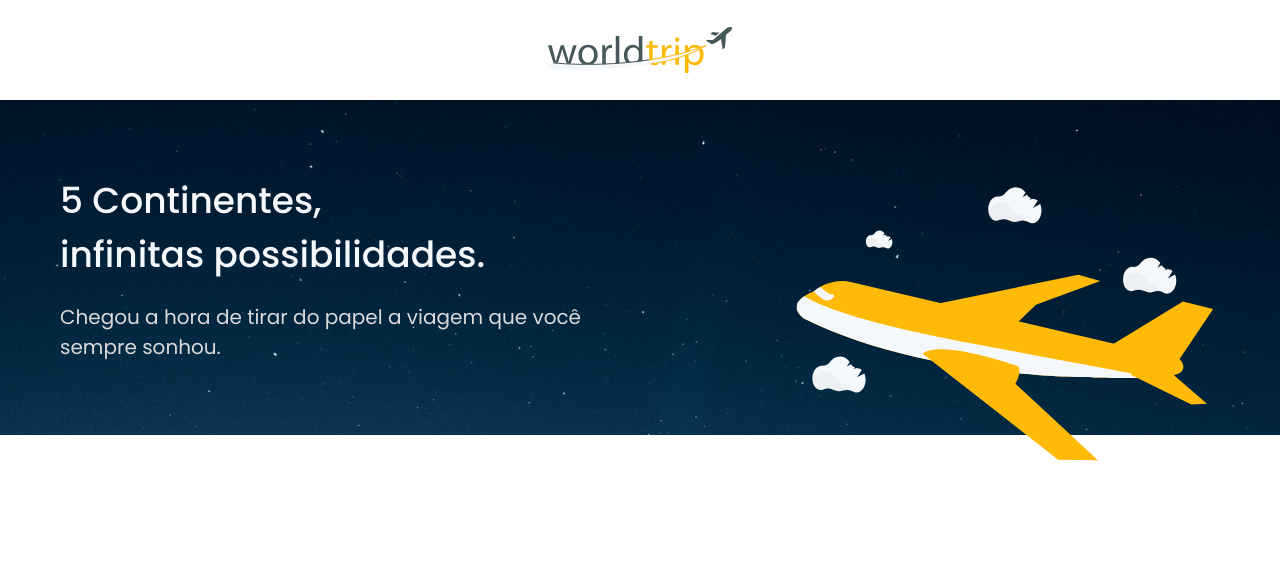
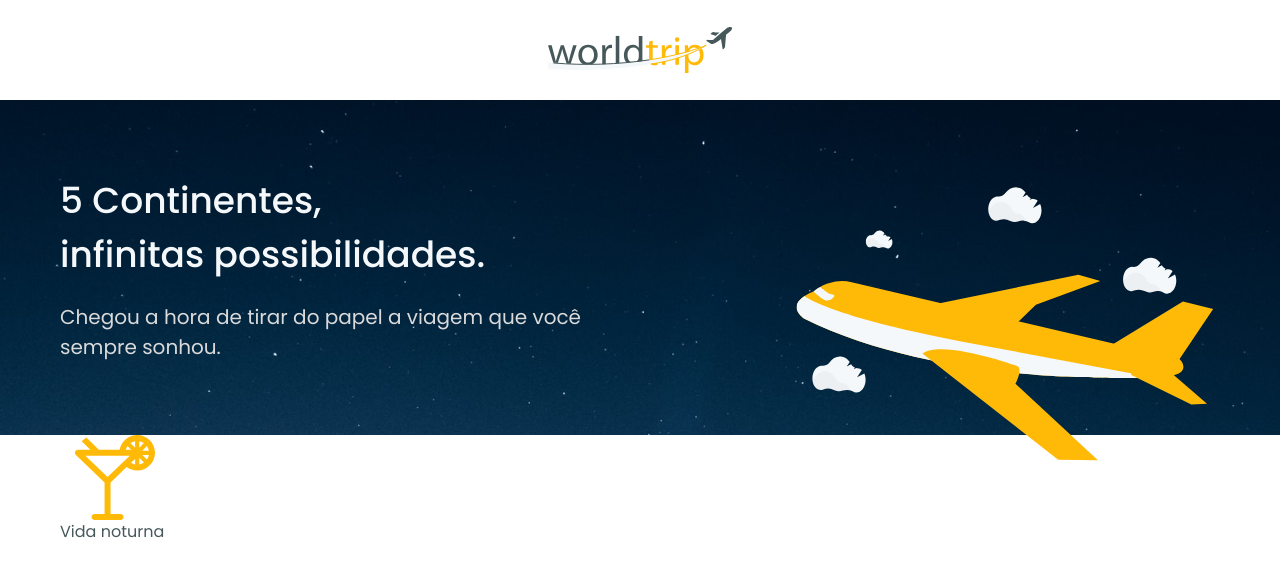
Before and after one commit to gabrielvbauer/worldtrip, a Next.js app: page / in a window 1280 px wide. Shown: the top 576 px of the page. Built offline with nearby package versions, Linux system fonts and the light colour scheme.

Commit message:
feat: icons

```diff
--- a/pages/index.tsx
+++ b/pages/index.tsx
@@ -33,6 +33,14 @@ export default function Home() {
           <Image style={{rotate: '1deg', marginBottom: '-110px'}} src="images/Airplane.svg" alt="Airplane"/>
         </HStack>
       </Flex>
+      <Box maxW="1160px" mx="auto">
+        <HStack>
+          <Flex direction="column" align="center">
+            <Image src="images/cocktail.svg" alt="cocktail"/>
+            <Text>Vida noturna</Text>
+          </Flex>
+        </HStack>
+      </Box>
     </>
   )
 }
```
Also changed, not shown: public/images/cocktail.svg (added).
